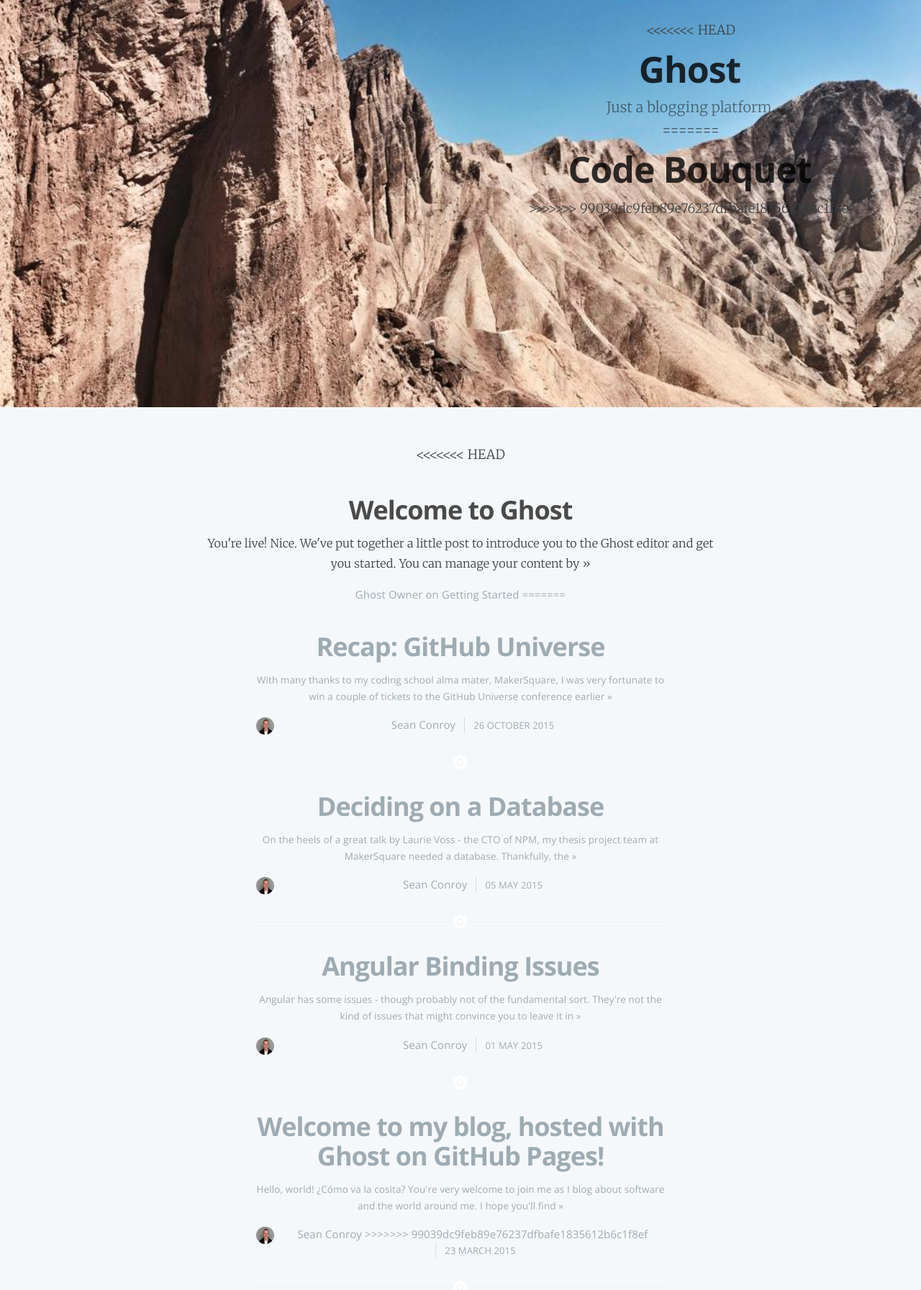
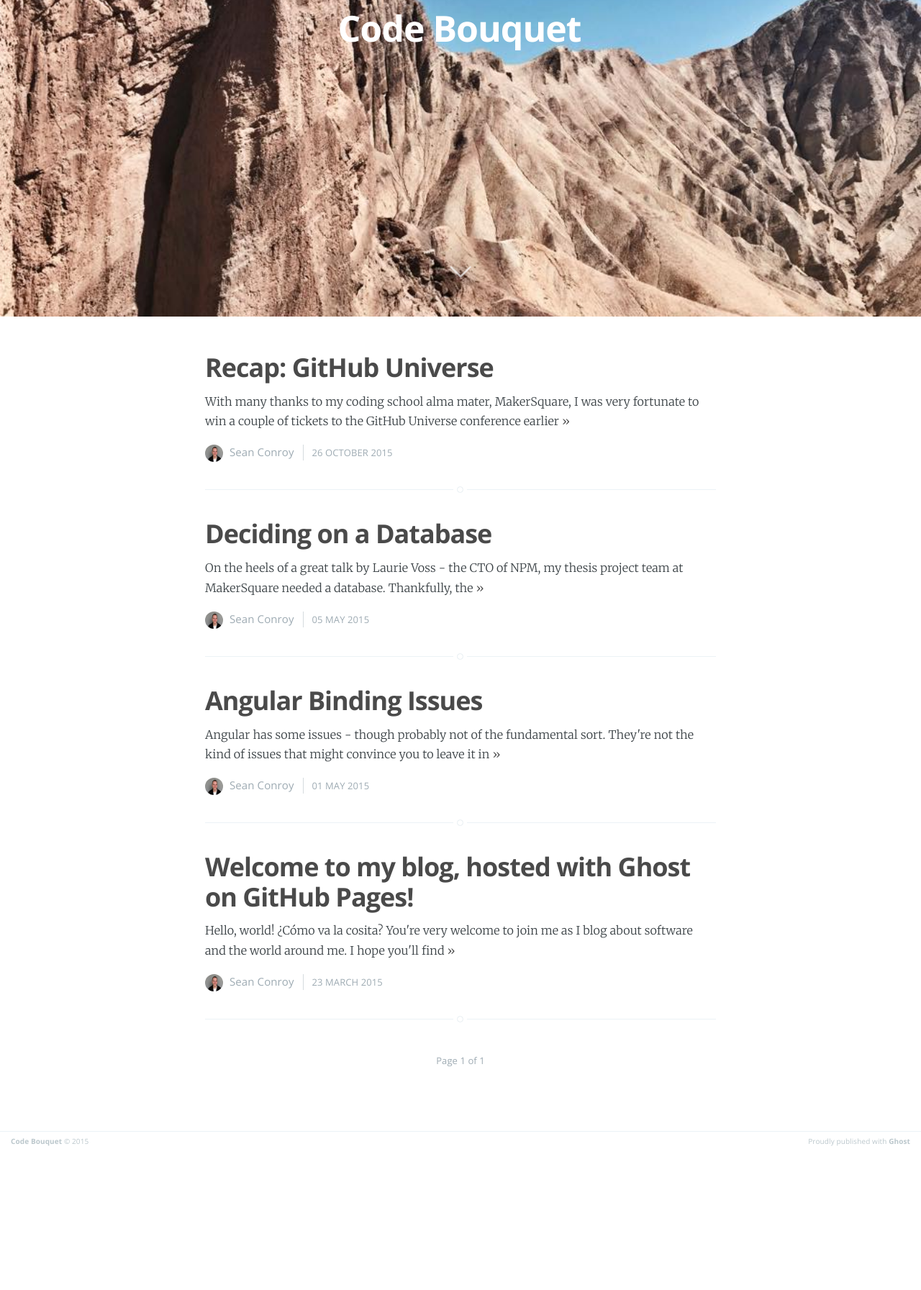
Before and after one commit to conroysj/conroysj.github.io, a plain HTML site: page index.html in a window 1280 px wide. Shown: the part 360-2153 px from the top of the page at 72% size. After the commit the page ends 1961 px from the top, so only its background shows below. Drawn offline with nearby package versions, Linux system fonts and the light colour scheme.

Commit message:
[cleanup] Cleans up merge conflict

```diff
--- a/index.html
+++ b/index.html
@@ -3,34 +3,23 @@
     <meta charset="utf-8">
     <meta http-equiv="X-UA-Compatible" content="IE=edge">
 
-<<<<<<< HEAD
-    <title>Ghost</title>
-    <meta name="description" content="Just a blogging platform.">
-=======
     <title>Code Bouquet</title>
     <meta name="description" content="">
->>>>>>> 99039dc9feb89e76237dfbafe1835612b6c1f8ef
+
 
     <meta name="HandheldFriendly" content="True">
     <meta name="viewport" content="width=device-width, initial-scale=1.0">
 
     <link rel="shortcut icon" href="favicon.ico">
 
-<<<<<<< HEAD
-    <link rel="stylesheet" type="text/css" href="assets/css/screen.css?v=6c9d13af18">
-    <link rel="stylesheet" type="text/css" href="http://fonts.googleapis.com/css?family=Merriweather:300,700,700italic,300italic%7COpen+Sans:700,400">
 
-    <link rel="canonical" href="http://localhost:2368/">
-    <meta name="generator" content="Ghost 0.5">
-    <link rel="alternate" type="application/rss+xml" title="Ghost" href="http://localhost:2368/rss/">
-=======
     <link rel="stylesheet" type="text/css" href="assets/css/screen.css?v=c12c010827">
     <link rel="stylesheet" type="text/css" href="http://fonts.googleapis.com/css?family=Merriweather:300,700,700italic,300italic%7COpen+Sans:700,400">
 
     <link rel="canonical" href="index.html">
     <meta name="generator" content="Ghost 0.5">
     <link rel="alternate" type="application/rss+xml" title="Code Bouquet" href="rss/index.html">
->>>>>>> 99039dc9feb89e76237dfbafe1835612b6c1f8ef
+
 </head>
 <body class="home-template nav-closed">
 
@@ -40,11 +29,9 @@
         <span class="hidden">Close</span>
     </a>
     <ul>
-<<<<<<< HEAD
-            <li class="nav-home nav-current" role="presentation"><a href="http://localhost:2368/">Home</a></li>
-=======
+
             <li class="nav-home nav-current" role="presentation"><a href="index.html">Home</a></li>
->>>>>>> 99039dc9feb89e76237dfbafe1835612b6c1f8ef
+
     </ul>
     <a class="subscribe-button icon-feed" href="rss/index.rss">Subscribe</a>
 </div>
@@ -54,24 +41,18 @@
     <div class="site-wrapper">
 
 
-<<<<<<< HEAD
-<header class="main-header no-cover">
-=======
 <header class="main-header " style="background-image: url(content/images/2015/04/10532560_2359924437517_1123913958716577631_n.jpg)">
->>>>>>> 99039dc9feb89e76237dfbafe1835612b6c1f8ef
+
     <nav class="main-nav overlay clearfix">
 
             <a class="menu-button" href="index.html#"><span class="burger">☰</span><span class="word">Menu</span></a>
     </nav>
     <div class="vertical">
         <div class="main-header-content inner">
-<<<<<<< HEAD
-            <h1 class="page-title">Ghost</h1>
-            <h2 class="page-description">Just a blogging platform.</h2>
-=======
+
             <h1 class="page-title">Code Bouquet</h1>
             <h2 class="page-description"></h2>
->>>>>>> 99039dc9feb89e76237dfbafe1835612b6c1f8ef
+
         </div>
     </div>
     <a class="scroll-down icon-arrow-left" href="index.html#content" data-offset="-45"><span class="hidden">Scroll Down</span></a>
@@ -85,19 +66,7 @@
     </nav>
     </div>
 
-<<<<<<< HEAD
-    <article class="post tag-getting-started">
-        <header class="post-header">
-            <h2 class="post-title"><a href="welcome-to-ghost/">Welcome to Ghost</a></h2>
-        </header>
-        <section class="post-excerpt">
-            <p>You're live! Nice. We've put together a little post to introduce you to the Ghost editor and get you started. You can manage your content by <a class="read-more" href="welcome-to-ghost/">»</a></p>
-        </section>
-        <footer class="post-meta">
 
-            <a href="author/ghost-owner/">Ghost Owner</a>
-             on <a href="tag/getting-started/">Getting Started</a>
-=======
     <article class="post">
         <header class="post-header">
             <h2 class="post-title"><a href="recap-github-universe/">Recap: GitHub Universe</a></h2>
@@ -151,7 +120,7 @@
             <img class="author-thumb" src="content/images/2015/10/Sean-Conroy.jpg" alt="Author image" nopin="nopin">
             <a href="author/sean/">Sean Conroy</a>
 
->>>>>>> 99039dc9feb89e76237dfbafe1835612b6c1f8ef
+
             <time class="post-date" datetime="2015-03-23">23 March 2015</time>
         </footer>
     </article>
@@ -164,26 +133,19 @@
 
 
         <footer class="site-footer clearfix">
-<<<<<<< HEAD
-            <section class="copyright"><a href="http://localhost:2368">Ghost</a> © 2015</section>
-=======
+
             <section class="copyright"><a href="index.html">Code Bouquet</a> © 2015</section>
->>>>>>> 99039dc9feb89e76237dfbafe1835612b6c1f8ef
+
             <section class="poweredby">Proudly published with <a href="https://ghost.org">Ghost</a></section>
         </footer>
 
     </div>
 
-<<<<<<< HEAD
-    <script src="public/jquery.js?v=6c9d13af18"></script>
 
-    <script type="text/javascript" src="assets/js/jquery.fitvids.js?v=6c9d13af18"></script>
-    <script type="text/javascript" src="assets/js/index.js?v=6c9d13af18"></script>
-=======
     <script src="public/jquery.js?v=c12c010827"></script>
 
     <script type="text/javascript" src="assets/js/jquery.fitvids.js?v=c12c010827"></script>
     <script type="text/javascript" src="assets/js/index.js?v=c12c010827"></script>
->>>>>>> 99039dc9feb89e76237dfbafe1835612b6c1f8ef
+
 
 </body>
```
